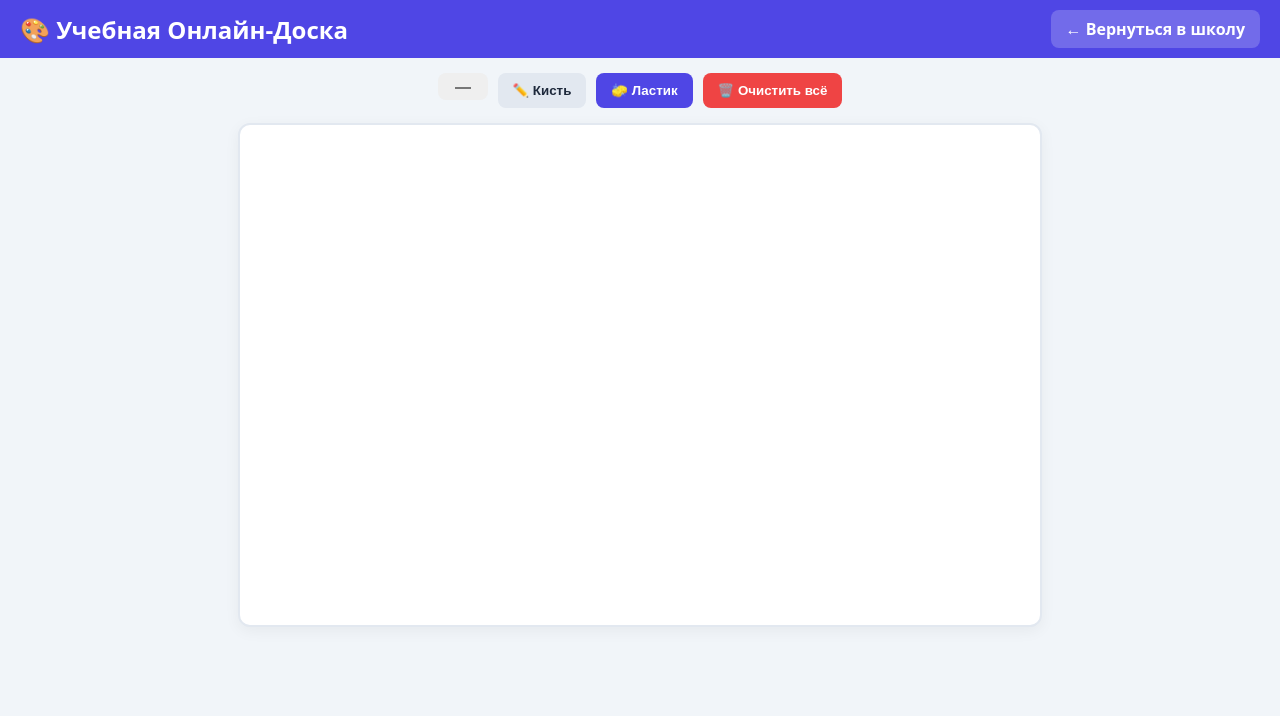
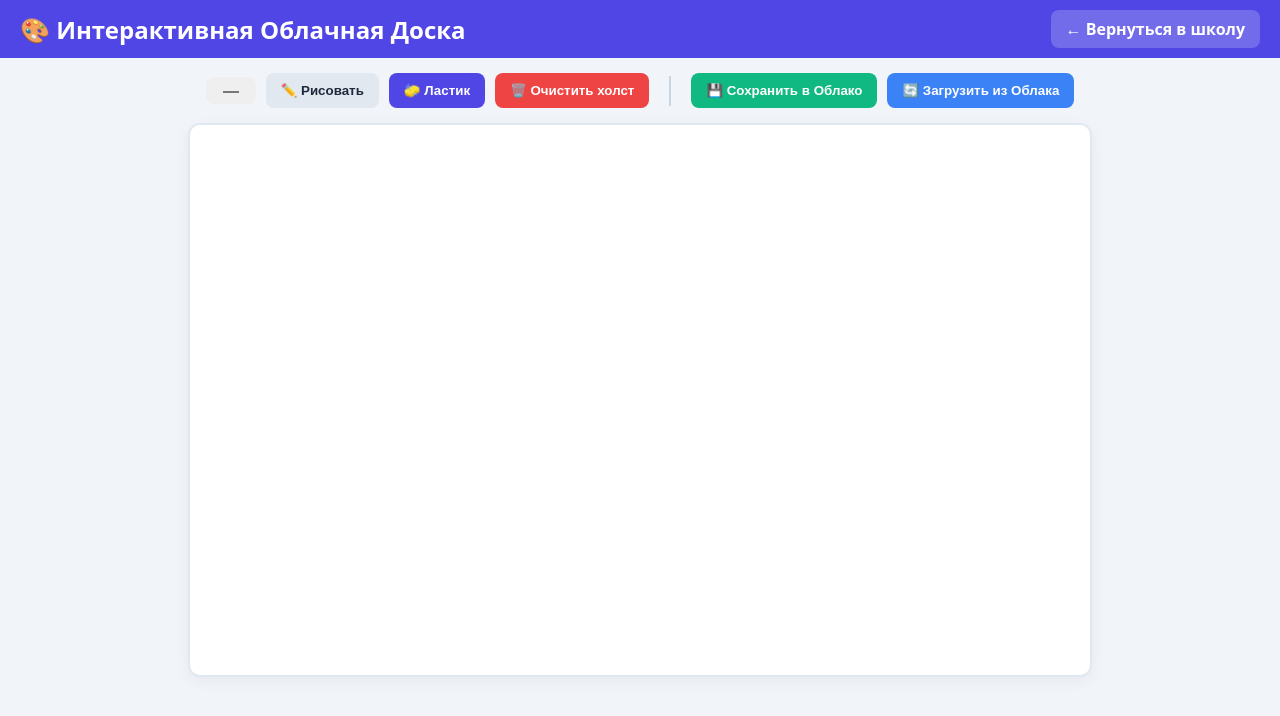
Before and after one commit to ivandanilov999-spec/my-best-school, a website: page public/board.html in a window 1280 px wide. Both pictures are taken after a click on the button "🧽 Ластик". Drawn offline with Linux system fonts and the light colour scheme.

Commit message:
Update board.html

```diff
--- a/public/board.html
+++ b/public/board.html
@@ -3,13 +3,13 @@
 <head>
     <meta charset="UTF-8">
     <meta name="viewport" content="width=device-width, initial-scale=1.0">
-    <title>🎨 Интерактивная доска</title>
+    <title>🎨 Совместная Онлайн-Доска</title>
     <style>
         body { font-family: system-ui, sans-serif; margin: 0; background: #f1f5f9; text-align: center; }
-        header { background: #4f46e5; color: white; padding: 10px; display: flex; justify-content: space-between; align-items: center; padding: 10px 20px; }
-        .controls { display: flex; gap: 10px; justify-content: center; margin: 15px 0; }
+        header { background: #4f46e5; color: white; padding: 10px 20px; display: flex; justify-content: space-between; align-items: center; }
+        .controls { display: flex; gap: 10px; justify-content: center; margin: 15px 0; align-items: center; }
         canvas { background: white; border: 2px solid #e2e8f0; border-radius: 12px; box-shadow: 0 4px 15px rgba(0,0,0,0.05); cursor: crosshair; touch-action: none; }
-        button, input[type="color"] { padding: 10px 15px; font-weight: bold; border-radius: 8px; border: none; cursor: pointer; }
+        button, input[type="color"] { padding: 10px 15px; font-weight: bold; border-radius: 8px; border: none; cursor: pointer; transition: 0.2s; }
         button { background: #e2e8f0; color: #1e293b; }
         button.active { background: #4f46e5; color: white; }
         .back-btn { background: rgba(255,255,255,0.2); color: white; text-decoration: none; padding: 8px 15px; border-radius: 8px; font-weight: bold; }
@@ -17,48 +17,40 @@
 </head>
 <body>
     <header>
-        <h2 style="margin:0;">🎨 Учебная Онлайн-Доска</h2>
+        <h2 style="margin:0;">🎨 Интерактивная Облачная Доска</h2>
         <a href="/" class="back-btn">← Вернуться в школу</a>
     </header>
 
     <div class="controls">
-        <input type="color" id="colorPicker" value="#000000" title="Выбрать цвет">
-        <button id="brushBtn" class="active" onclick="setMode('brush')">✏️ Кисть</button>
+        <input type="color" id="colorPicker" value="#000000">
+        <button id="brushBtn" class="active" onclick="setMode('brush')">✏️ Рисовать</button>
         <button id="eraserBtn" onclick="setMode('eraser')">🧽 Ластик</button>
-        <button onclick="clearCanvas()" style="background:#ef4444; color:white;">🗑️ Очистить всё</button>
+        <button onclick="clearCanvas()" style="background:#ef4444; color:white;">🗑️ Очистить холст</button>
+        <div style="border-left: 2px solid #cbd5e1; height: 30px; margin: 0 10px;"></div>
+        <button onclick="saveBoard()" style="background:#10b981; color:white;">💾 Сохранить в Облако</button>
+        <button onclick="loadBoard()" style="background:#3b82f6; color:white;">🔄 Загрузить из Облака</button>
     </div>
 
-    <canvas id="paintCanvas" width="800" height="500"></canvas>
+    <canvas id="paintCanvas" width="900" height="550"></canvas>
 
     <script>
         const canvas = document.getElementById('paintCanvas');
         const ctx = canvas.getContext('2d');
         let painting = false;
         let mode = 'brush';
-        let lastColor = '#000000';
 
-        // Настройки линии
-        ctx.lineWidth = 5;
+        ctx.lineWidth = 4;
         ctx.lineCap = 'round';
         ctx.lineJoin = 'round';
 
-        function startPosition(e) {
-            painting = true;
-            draw(e);
-        }
-
-        function finishedPosition() {
-            painting = false;
-            ctx.beginPath();
-        }
+        function startPosition(e) { painting = true; draw(e); }
+        function finishedPosition() { painting = false; ctx.beginPath(); }
 
         function draw(e) {
             if (!painting) return;
-
-            // Поддержка мыши и тачскринов (телефонов)
             const rect = canvas.getBoundingClientRect();
-            const x = (e.clientX || e.touches[0].clientX) - rect.left;
-            const y = (e.clientY || e.touches[0].clientY) - rect.top;
+            const x = (e.clientX || e.touches.clientX) - rect.left;
+            const y = (e.clientY || e.touches.clientY) - rect.top;
 
             ctx.lineTo(x, y);
             ctx.stroke();
@@ -70,32 +62,42 @@
             mode = newMode;
             document.getElementById('brushBtn').classList.toggle('active', mode === 'brush');
             document.getElementById('eraserBtn').classList.toggle('active', mode === 'eraser');
-
-            if (mode === 'eraser') {
-                ctx.strokeStyle = '#ffffff';
-                ctx.lineWidth = 20;
-            } else {
-                ctx.strokeStyle = document.getElementById('colorPicker').value;
-                ctx.lineWidth = 5;
-            }
+            ctx.strokeStyle = mode === 'eraser' ? '#ffffff' : document.getElementById('colorPicker').value;
+            ctx.lineWidth = mode === 'eraser' ? 25 : 4;
         }
 
-        function clearCanvas() {
-            ctx.clearRect(0, 0, canvas.width, canvas.height);
-        }
+        function clearCanvas() { ctx.clearRect(0, 0, canvas.width, canvas.height); }
 
-        // Следим за изменением цвета
         document.getElementById('colorPicker').addEventListener('input', (e) => {
             if (mode === 'brush') ctx.strokeStyle = e.target.value;
         });
 
-        // Слушатели событий мыши
+        async function saveBoard() {
+            const dataURL = canvas.toDataURL();
+            await fetch('/api/board/save', {
+                method: 'POST',
+                headers: { 'Content-Type': 'application/json' },
+                body: JSON.stringify({ boardData: dataURL })
+            });
+            alert('Доска успешно сохранена в облако школы!');
+        }
+
+        async function loadBoard() {
+            const res = await fetch('/api/board/load');
+            const data = await res.json();
+            if (data.image) {
+                const img = new Image();
+                img.src = data.image;
+                img.onload = () => {
+                    clearCanvas();
+                    ctx.drawImage(img, 0, 0);
+                };
+            } else { alert('В облаке пока нет сохраненных рисунков.'); }
+        }
+
         canvas.addEventListener('mousedown', startPosition);
         canvas.addEventListener('mouseup', finishedPosition);
         canvas.addEventListener('mousemove', draw);
-        canvas.addEventListener('mouseleave', finishedPosition);
-
-        // Слушатели событий экрана телефона
         canvas.addEventListener('touchstart', startPosition);
         canvas.addEventListener('touchend', finishedPosition);
         canvas.addEventListener('touchmove', draw);
```
